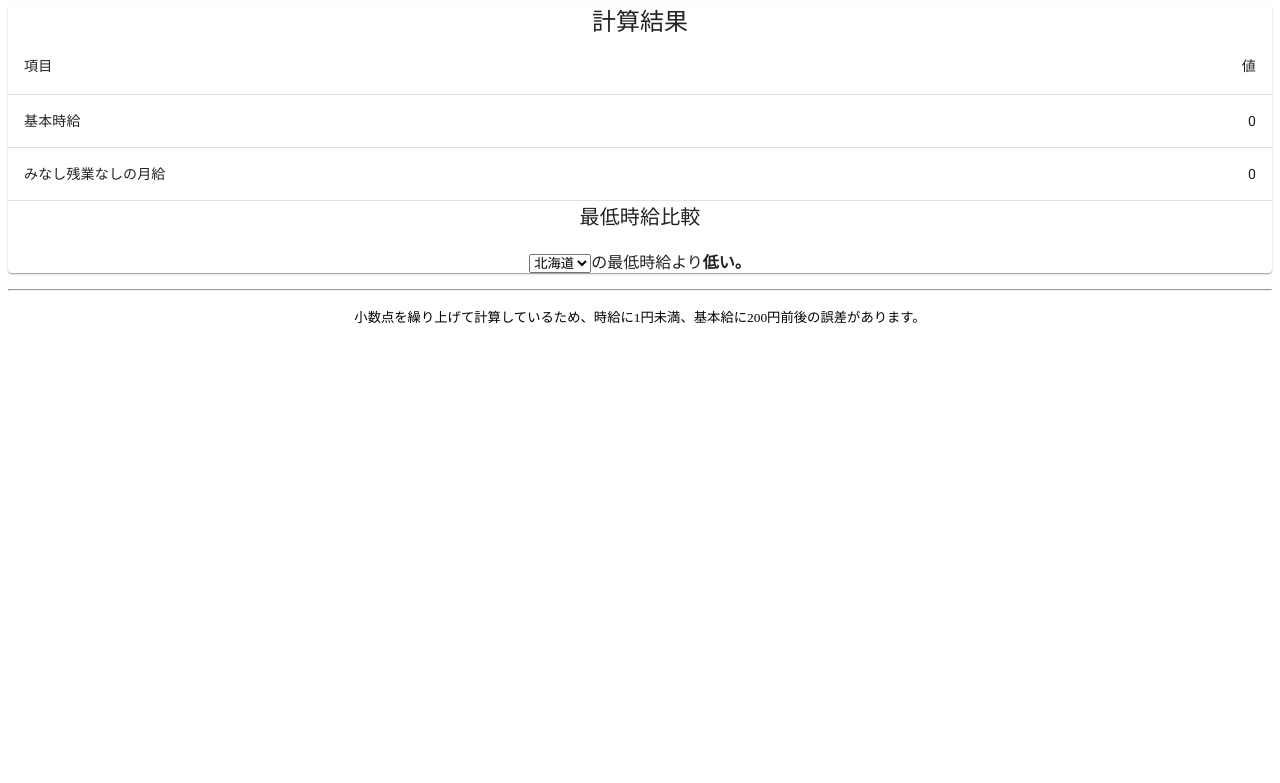
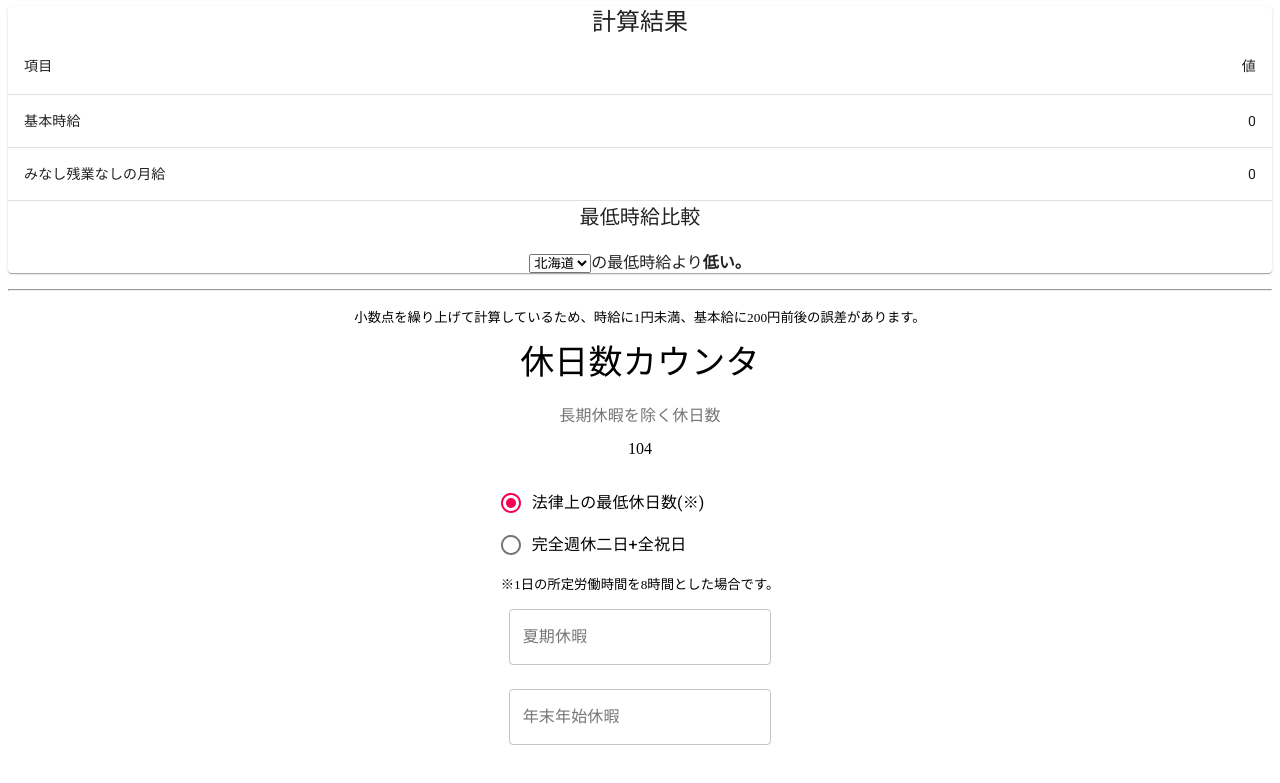
Before and after one commit to creatio313/Calculartor, a React (Create React App) app: page / in a window 1280 px wide. Shown: the part 263-1046 px from the top of the page. Before the commit the page ends 800 px from the top, so only its background shows below. Built offline with nearby package versions, Linux system fonts and the light colour scheme.

Commit message:
休日数カウンタ追加

```diff
--- a/package.json
+++ b/package.json
@@ -29,5 +29,6 @@
       "last 1 firefox version",
       "last 1 safari version"
     ]
-  },"homepage": "."
+  },
+  "homepage": "."
 }
--- a/src/App.js
+++ b/src/App.js
@@ -2,11 +2,13 @@ import React from 'react';
 import './App.css';
 
 import Minashi from './Minashi.js';
+import Holiday from './Holiday.js'
 
 function App() {
   return (
     <div className="App">
       <Minashi />
+      <Holiday />
     </div>
   );
 }
--- /dev/null
+++ b/src/Holiday.js
@@ -0,0 +1,75 @@
+import React, {useState} from 'react';
+import { makeStyles } from '@material-ui/core/styles';
+import Radio from '@material-ui/core/Radio';
+import RadioGroup from '@material-ui/core/RadioGroup';
+import FormControlLabel from '@material-ui/core/FormControlLabel';
+import FormControl from '@material-ui/core/FormControl';
+import FormLabel from '@material-ui/core/FormLabel';
+import TextField from '@material-ui/core/TextField';
+import Typography from '@material-ui/core/Typography';
+
+  const useStyles = makeStyles(theme => ({
+    formControl: {
+      margin: theme.spacing(3),
+    },
+    group: {
+      margin: theme.spacing(1, 0),
+    },
+    textField: {
+      marginLeft: theme.spacing(1),
+      marginRight: theme.spacing(1),
+    }
+  }));
+
+export default function Holiday(props) {
+  const classes = useStyles();
+  const [base, setBase] = useState("104");
+  const [summer, setSummer] = useState("0");
+  const [winter, setWinter] = useState("0");
+
+  if(isNaN(summer))setSummer(0);
+  if(isNaN(winter))setWinter(0);
+
+  let total = parseInt(base) + parseInt(isNaN(summer)? 0: summer) + parseInt(isNaN(winter)? 0: winter);
+
+  return(
+  <React.Fragment>
+    <Typography variant="h4" component="h2">
+      休日数カウンタ
+    </Typography>
+    <FormControl component="fieldset" className={classes.formControl}>
+      <FormLabel component="legend">長期休暇を除く休日数</FormLabel>
+      <p>{ total }</p>
+      <RadioGroup
+        aria-label="base"
+        name="base"
+        className={classes.group}
+        value={ base }
+        onChange={(e)=>{setBase(e.target.value)}}
+      >
+        <FormControlLabel value="104" control={<Radio />} label="法律上の最低休日数(※)" />
+        <FormControlLabel value="121" control={<Radio />} label="完全週休二日+全祝日" />
+      </RadioGroup>
+      <small>※1日の所定労働時間を8時間とした場合です。</small>
+      <TextField
+        label="夏期休暇"
+        className={classes.textField}
+        //value = { summer }
+        margin="normal"
+        variant="outlined"
+        type="number"
+        onChange={(e)=>{setSummer(e.target.value)}}
+      />
+      <TextField
+        label="年末年始休暇"
+        className={classes.textField}
+        //value = { winter }
+        margin="normal"
+        variant="outlined"
+        type="number"
+        onChange={(e)=>{setWinter(e.target.value)}}
+      />
+    </FormControl>
+  </React.Fragment>
+  );
+}
```
